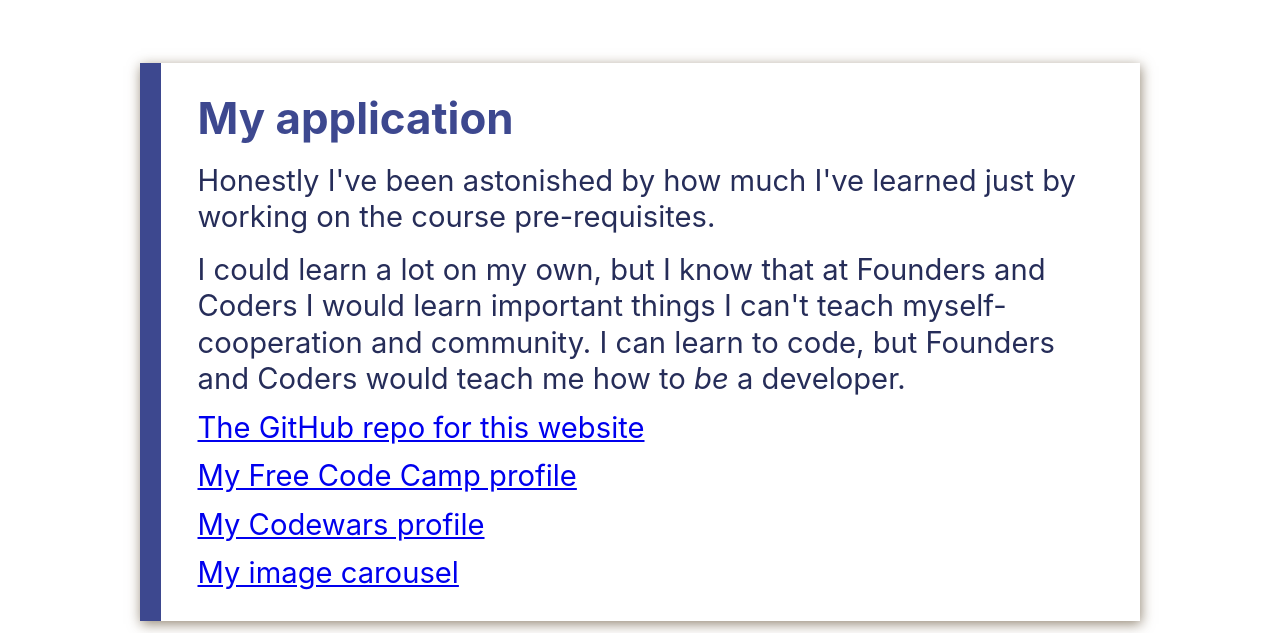
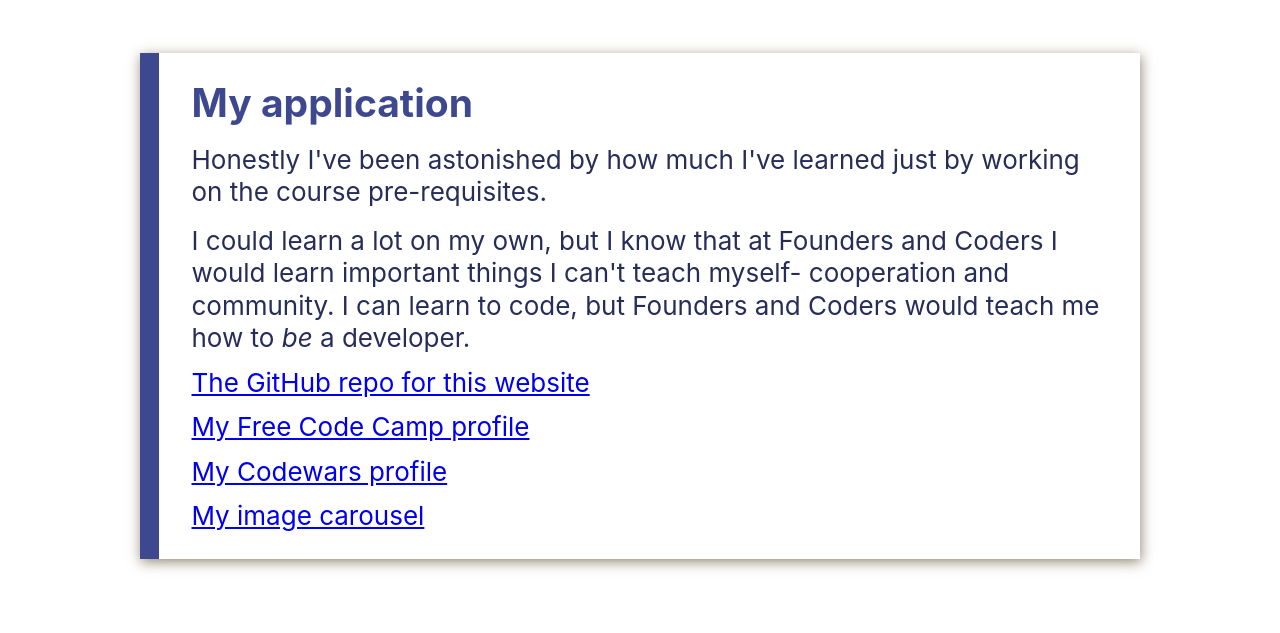
Before and after one commit to starsuit/FAC-application, a website: page index.html in a window 1280 px wide. Shown: the part 1058-1691 px from the top of the page. Drawn offline with Linux system fonts and the light colour scheme.

Commit message:
adjust font size

```diff
--- a/style.css
+++ b/style.css
@@ -228,7 +228,7 @@ img {
   line-height: 1.25;
   border-left: 0.75em solid var(--title-blue);
   padding: 1em 1.25em;
-  font-size: calc(10px + 1.5vw);
+  font-size: calc(10px + 2vmin);
 }
 
 .end-box ul {
```
